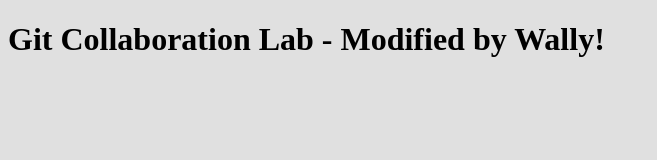
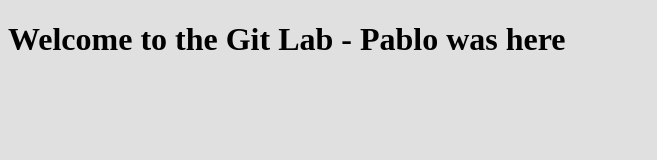
Before and after one commit to pablpe/git-collaboration-lab, a plain HTML site: page index.html in a window 1280 px wide. Shown: the whole page, without its empty margins (0-657 px from the left). Drawn offline with Linux system fonts and the light colour scheme.

Commit message:
index.html modified

```diff
--- a/index.html
+++ b/index.html
@@ -7,7 +7,7 @@
     <link rel="stylesheet" href="style.css">
 </head>
 <body>
-    <h1>Git Collaboration Lab - Modified by Wally!</h1>
+    <h1>Welcome to the Git Lab - Pablo was here</h1>
     <script src="main.js"></script>
 </body>
 </html>
```
